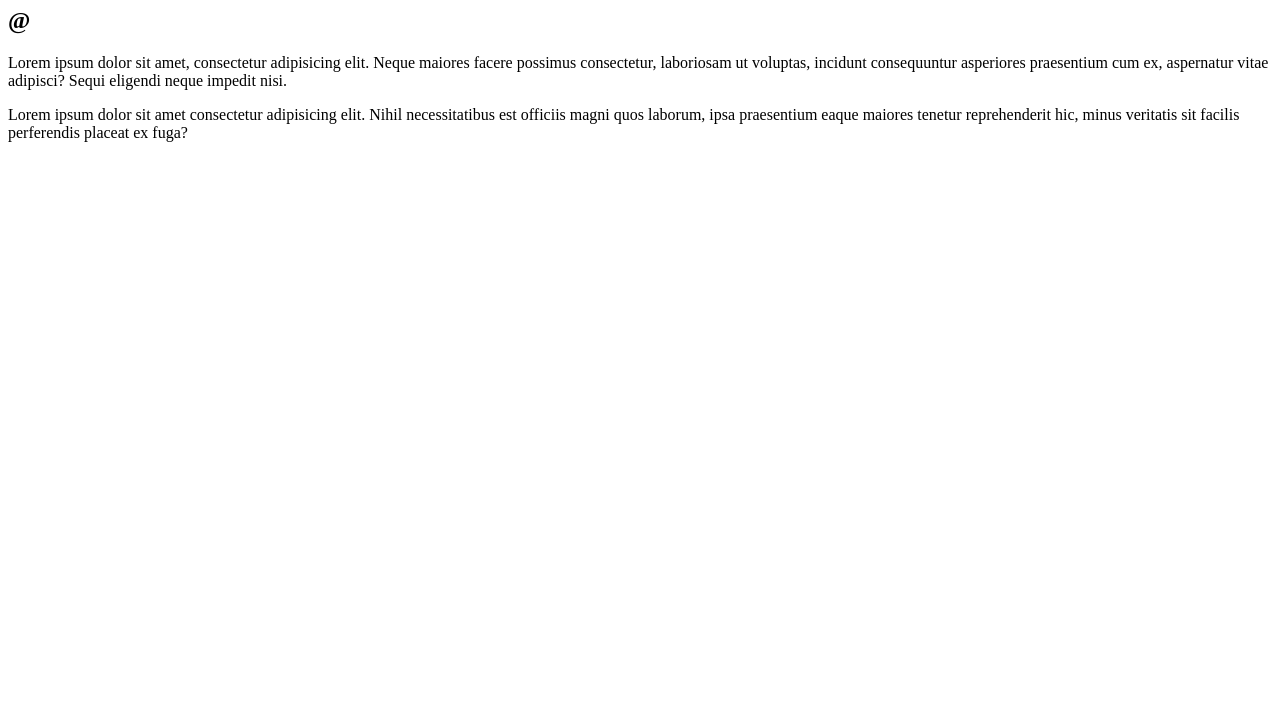
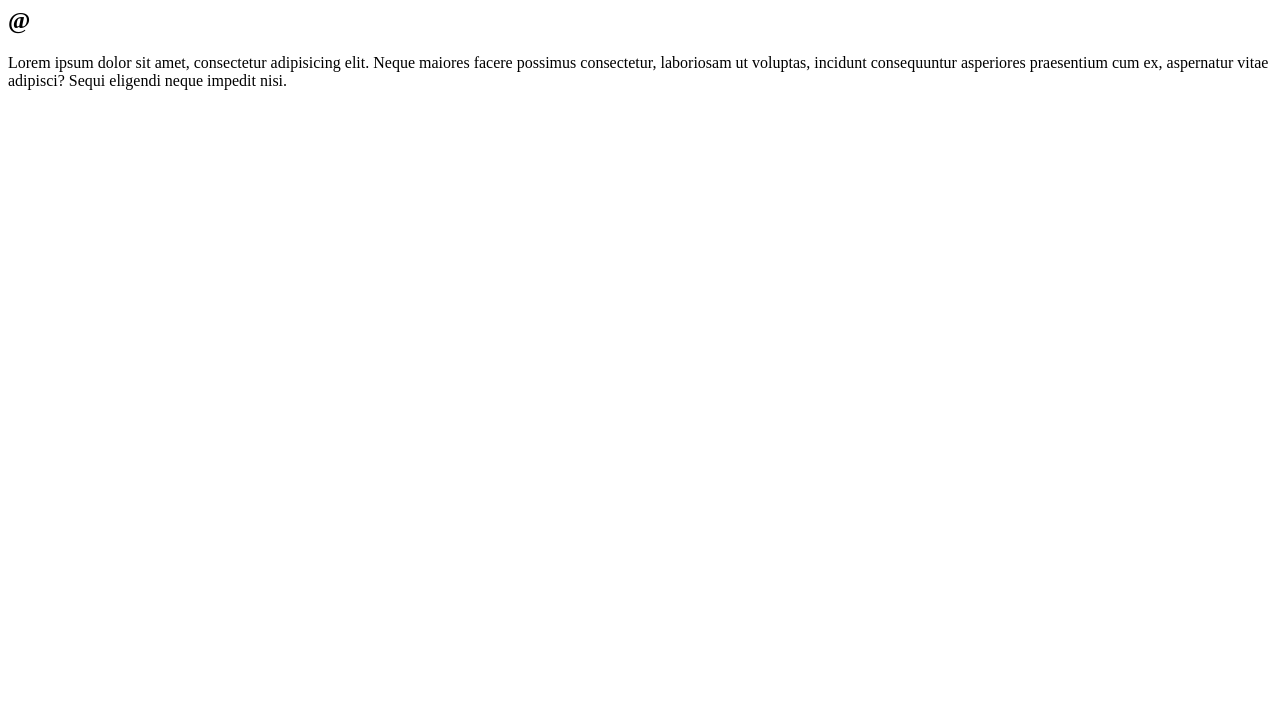
Before and after one commit to Th14g0o/VSCodeTest, a plain HTML site: page index.html in a window 1280 px wide. Shown: the part 73-800 px from the top of the page. Drawn offline with Linux system fonts and the light colour scheme.

Commit message:
Atualizado

```diff
--- a/index.html
+++ b/index.html
@@ -9,6 +9,10 @@
         <h1 style="color: blue;">Teste</h1>
         <h2>@</h2>
         <p>Lorem ipsum dolor sit amet, consectetur adipisicing elit. Neque maiores facere possimus consectetur, laboriosam ut voluptas, incidunt consequuntur asperiores praesentium cum ex, aspernatur vitae adipisci? Sequi eligendi neque impedit nisi.</p>
-        <p>Lorem ipsum dolor sit amet consectetur adipisicing elit. Nihil necessitatibus est officiis magni quos laborum, ipsa praesentium eaque maiores tenetur reprehenderit hic, minus veritatis sit facilis perferendis placeat ex fuga?</p>
+        <!- - git commit -m "Atualizado"
+        git push -u origin main -->
+        <!-- -m seria meio que o aviso da mensagem -->
+        <!-- -u seria o indicativo do caminho, origin seria o codigo daqui, main o codigo do github -->
+
     </body>
 </html>
```
